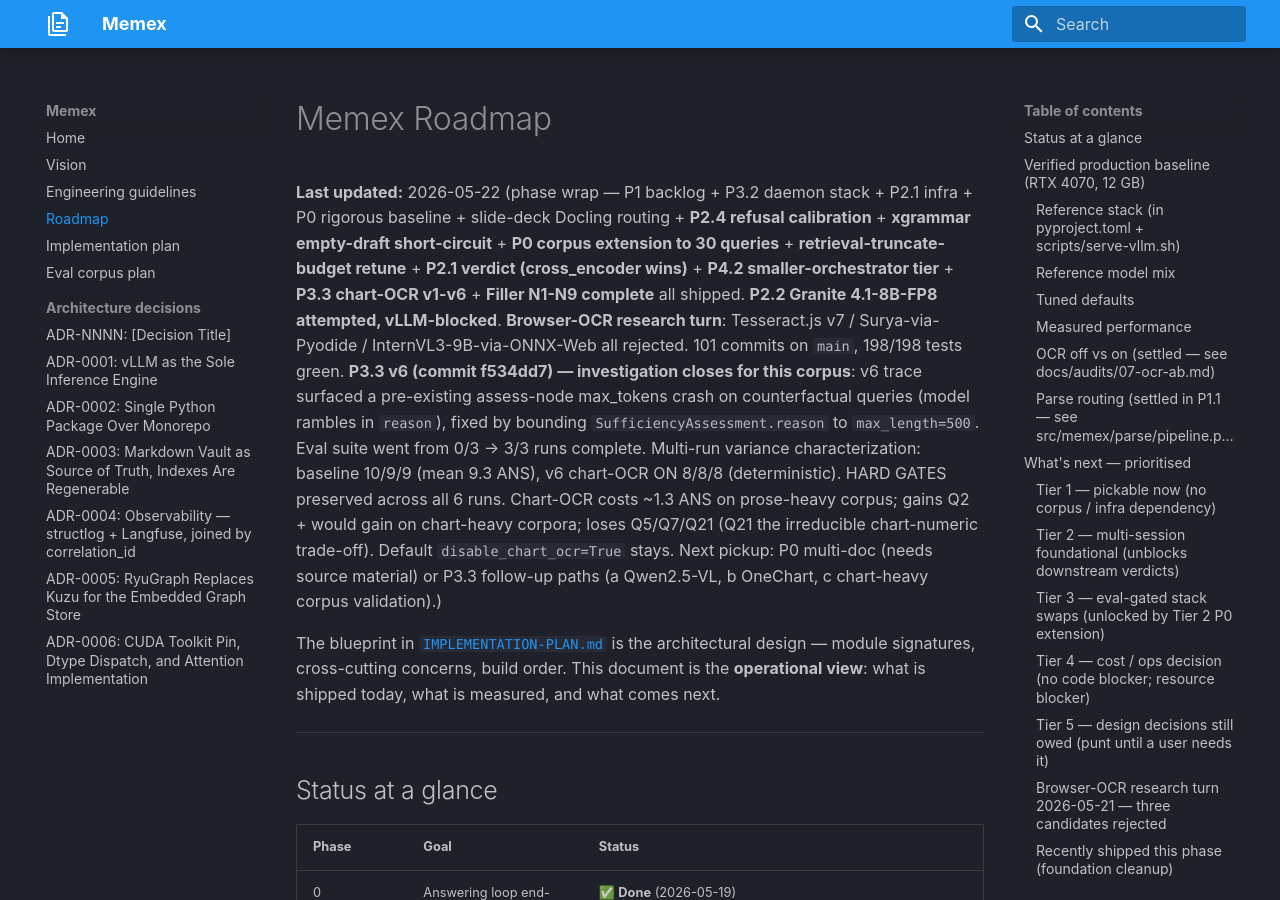
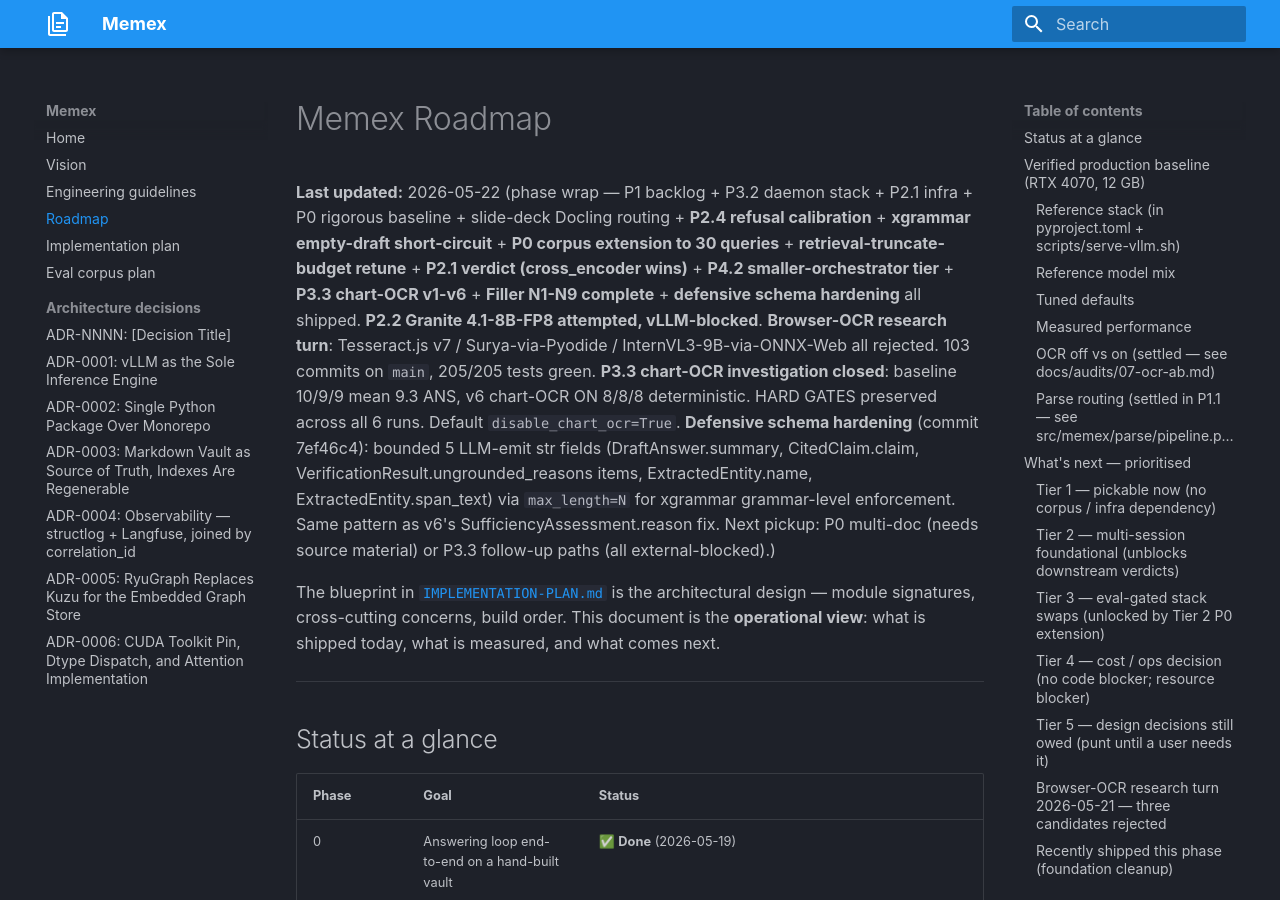
Before and after one commit to Zenetusken/memex, an MkDocs documentation site: the page built from docs/ROADMAP.md, in a window 1280 px wide and 900 px high. Built offline with MkDocs 1.6.1 and Material for MkDocs 9.7.7, drawn with Linux system fonts in a browser that asks for light colours.

Commit message:
docs/ROADMAP: schema-hardening ship + commit/test counts (103, 205/205)
Defensive schema hardening shipped in 7ef46c4 — bounded the 5
LLM-emit str fields the v6 audit identified. Same grammar-level
enforcement pattern as the v6 SufficiencyAssessment.reason fix.

Updates here:
1. "Last updated" line names schema hardening in the shipped list +
   bumps to 103 commits / 205 tests.
2. Memory files (MEMORY.md + next_priorities.md) synced.

The remaining priority list is now substantially external-blocked:
P0 multi-doc needs user-provided source material; P2.2 blocked on
vLLM Granite-arch support; P3.3 follow-ups blocked on autoawq /
ADR amendment / chart-heavy corpus; P2.3 needs scan corpus.
Foundation work is in an exceptionally clean state.

No code changes in this commit.

Co-Authored-By: Claude Opus 4.7 <noreply@anthropic.com>

```diff
--- a/docs/ROADMAP.md
+++ b/docs/ROADMAP.md
@@ -1,6 +1,6 @@
 # Memex Roadmap
 
-**Last updated:** 2026-05-22 (phase wrap — P1 backlog + P3.2 daemon stack + P2.1 infra + P0 rigorous baseline + slide-deck Docling routing + **P2.4 refusal calibration** + **xgrammar empty-draft short-circuit** + **P0 corpus extension to 30 queries** + **retrieval-truncate-budget retune** + **P2.1 verdict (cross_encoder wins)** + **P4.2 smaller-orchestrator tier** + **P3.3 chart-OCR v1-v6** + **Filler N1-N9 complete** all shipped. **P2.2 Granite 4.1-8B-FP8 attempted, vLLM-blocked**. **Browser-OCR research turn**: Tesseract.js v7 / Surya-via-Pyodide / InternVL3-9B-via-ONNX-Web all rejected. 101 commits on `main`, 198/198 tests green. **P3.3 v6 (commit f534dd7) — investigation closes for this corpus**: v6 trace surfaced a pre-existing assess-node max_tokens crash on counterfactual queries (model rambles in `reason`), fixed by bounding `SufficiencyAssessment.reason` to `max_length=500`. Eval suite went from 0/3 → 3/3 runs complete. Multi-run variance characterization: baseline 10/9/9 (mean 9.3 ANS), v6 chart-OCR ON 8/8/8 (deterministic). HARD GATES preserved across all 6 runs. Chart-OCR costs ~1.3 ANS on prose-heavy corpus; gains Q2 + would gain on chart-heavy corpora; loses Q5/Q7/Q21 (Q21 the irreducible chart-numeric trade-off). Default `disable_chart_ocr=True` stays. Next pickup: P0 multi-doc (needs source material) or P3.3 follow-up paths (a Qwen2.5-VL, b OneChart, c chart-heavy corpus validation).)
+**Last updated:** 2026-05-22 (phase wrap — P1 backlog + P3.2 daemon stack + P2.1 infra + P0 rigorous baseline + slide-deck Docling routing + **P2.4 refusal calibration** + **xgrammar empty-draft short-circuit** + **P0 corpus extension to 30 queries** + **retrieval-truncate-budget retune** + **P2.1 verdict (cross_encoder wins)** + **P4.2 smaller-orchestrator tier** + **P3.3 chart-OCR v1-v6** + **Filler N1-N9 complete** + **defensive schema hardening** all shipped. **P2.2 Granite 4.1-8B-FP8 attempted, vLLM-blocked**. **Browser-OCR research turn**: Tesseract.js v7 / Surya-via-Pyodide / InternVL3-9B-via-ONNX-Web all rejected. 103 commits on `main`, 205/205 tests green. **P3.3 chart-OCR investigation closed**: baseline 10/9/9 mean 9.3 ANS, v6 chart-OCR ON 8/8/8 deterministic. HARD GATES preserved across all 6 runs. Default `disable_chart_ocr=True`. **Defensive schema hardening** (commit 7ef46c4): bounded 5 LLM-emit str fields (DraftAnswer.summary, CitedClaim.claim, VerificationResult.ungrounded_reasons items, ExtractedEntity.name, ExtractedEntity.span_text) via `max_length=N` for xgrammar grammar-level enforcement. Same pattern as v6's SufficiencyAssessment.reason fix. Next pickup: P0 multi-doc (needs source material) or P3.3 follow-up paths (all external-blocked).)
 
 The blueprint in [`IMPLEMENTATION-PLAN.md`](IMPLEMENTATION-PLAN.md) is the architectural design — module signatures, cross-cutting concerns, build order. This document is the **operational view**: what is shipped today, what is measured, and what comes next.
 
```
